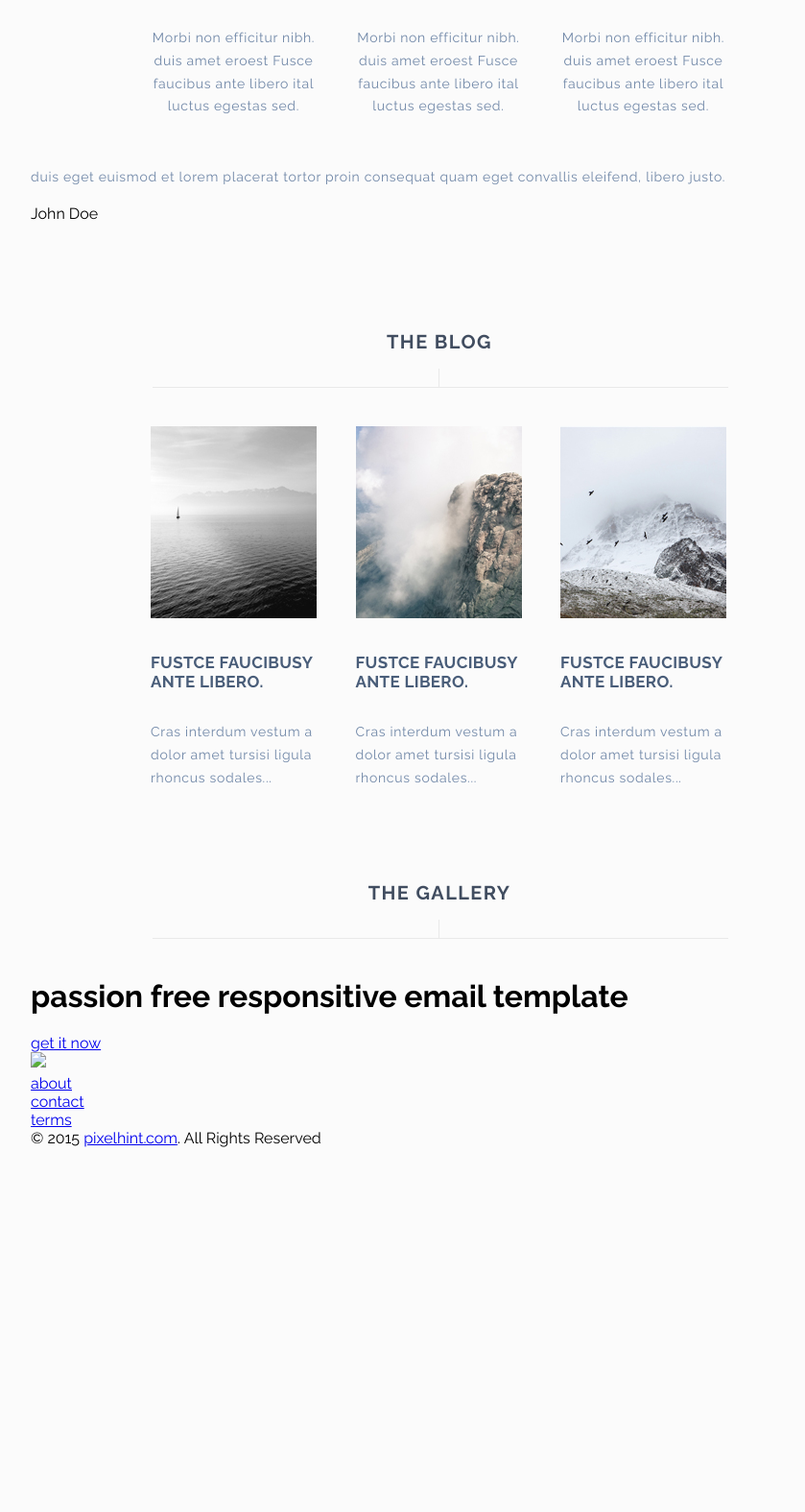
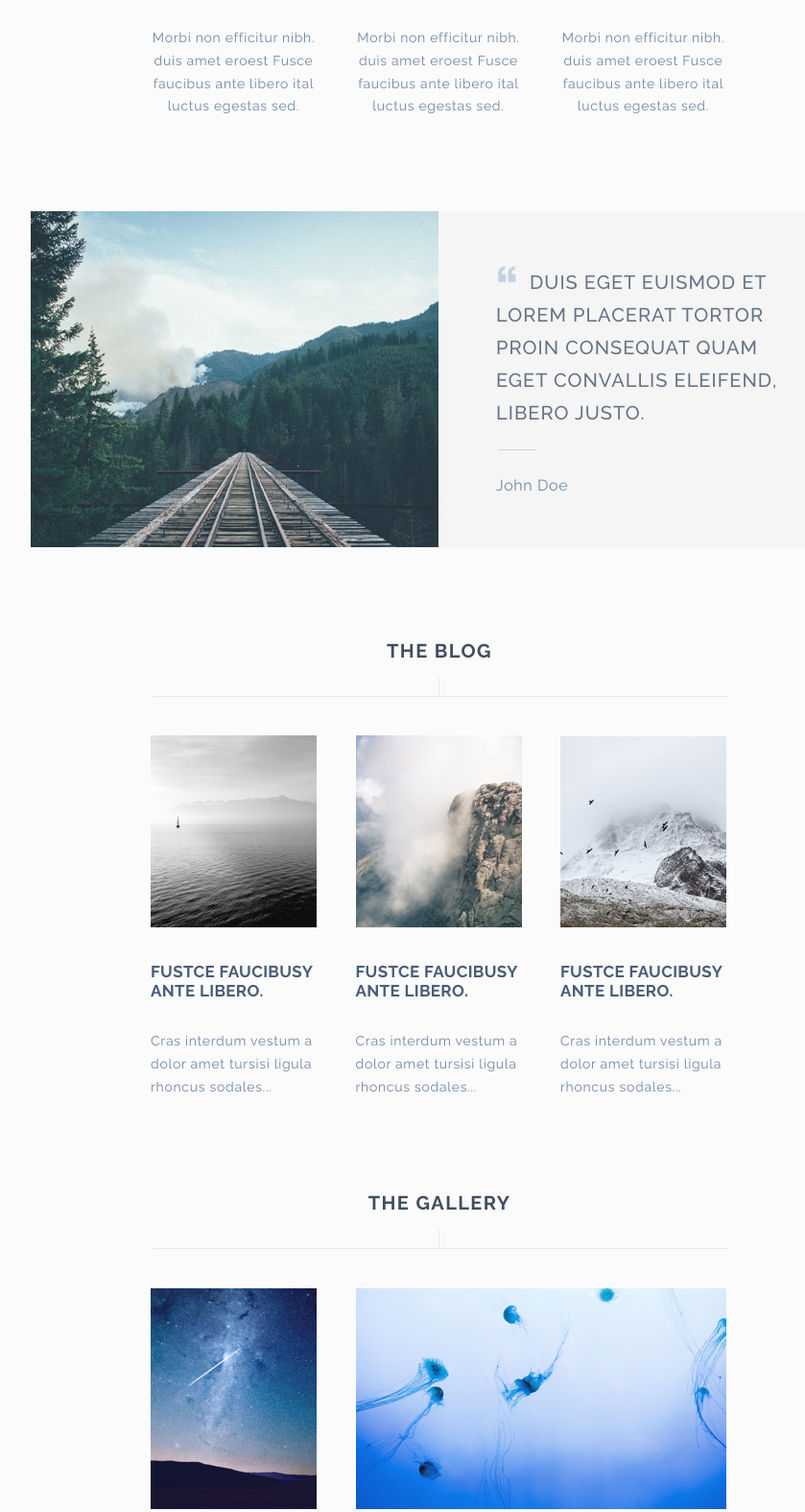
Before and after one commit to AlexanderBazukevich/Passion, a plain HTML site: page index.html in a window 1280 px wide. Shown: the part 924-2499 px from the top of the page at 96% size, without its empty margins (183-1022 px from the left). Before the commit the page ends 2119 px from the top, so only its background shows below. Drawn offline with Linux system fonts and the light colour scheme.

Commit message:
developed: added section, gallery, cover and footer

```diff
--- a/index.html
+++ b/index.html
@@ -9,7 +9,7 @@
     <body>
         <div class="header">
             <div class="header__logo">
-                <a class="logo" href="/"><img class="logo__image" src="header_logo.png"></a>
+                <a class="logo" href="#"><img class="logo__image" src="header_logo.png"></a>
             </div>
             <h1 class="header__title">passion a responsive email template.</h1>
             <a class="header__button" href="#">download</a>
@@ -34,8 +34,10 @@
             </div>
         </div>
 
-        <div class="section">
-            <img class="section__cover">
+        <div class="section section_wide">
+            <div class="section__cover">
+                <img src="quote_img.jpg">
+            </div>
             <p class="section__fragment section__fragment_big">duis eget euismod et lorem placerat tortor proin consequat quam eget convallis eleifend, libero justo.</p>
             <p class="section__author">John Doe</p>
         </div>
@@ -62,32 +64,26 @@
         <div class="content">
             <h1 class="content__title">the gallery</h1>
             <div class="gallery">
-                <a class="gallery__link" href="#"><img class="gallery__image gallery__image_vertical"></a>
-                <a class="gallery__link" href="#"><img class="gallery__image gallery__image_horizontal"></a>
-                <a class="gallery__link" href="#"><img class="gallery__image gallery__image_horizontal"></a>
-                <a class="gallery__link" href="#"><img class="gallery__image gallery__image_vertical"></a>
+                <a class="gallery__link" href="#"><img class="gallery__image" src="gallery_img1.jpg"></a>
+                <a class="gallery__link" href="#"><img class="gallery__image" src="gallery_img2.jpg"></a>
+                <a class="gallery__link" href="#"><img class="gallery__image" src="gallery_img3.jpg"></a>
+                <a class="gallery__link" href="#"><img class="gallery__image" src="gallery_img4.jpg"></a>
             </div>
         </div>
 
         <div class="cover">
-            <h1 class="cover__title">passion <span class="cover__title cover__title_bold">free</span> responsitive email template</h1>
+            <h1 class="cover__title">passion <span class="cover__title cover__title_bold">free</span> responsive email template</h1>
             <a class="cover__button" href="#">get it now</a>
         </div>
 
         <div class="footer">
             <div class="footer__logo">
-                <a class="logo" href="/"><img class="logo__image" src="#"></a>
+                <a class="logo" href="#"><img class="logo__image" src="footer_logo.png"></a>
             </div>
             <div class="sitemap">
-                <div class="sitemap__item">
-                    <a class="sitemap__link" href="#">about</a>
-                </div>
-                <div class="sitemap__item">
-                    <a class="sitemap__link" href="#">contact</a>
-                </div>
-                <div class="sitemap__item">
-                    <a class="sitemap__link" href="#">terms</a>
-                </div>
+                <a class="sitemap__link" href="#">about</a>
+                <a class="sitemap__link" href="#">contact</a>
+                <a class="sitemap__link" href="#">terms</a>
             </div>
             <div class="copyright">
                 <span class="copyright__text">© 2015 <a class="copyright__link" href="http://pixelhint.com/">pixelhint.com</a>. All Rights Reserved</span>
--- a/passion.css
+++ b/passion.css
@@ -31,11 +31,11 @@ body {
 }
 
 .header__title:before {
+    content: "";
     display: block;
     height: 1px;
     width: 600px;
     margin: 0 0 68px 2px;
-    content: "";
     background-color: gray;
     opacity: 0.3;
 }
@@ -85,10 +85,10 @@ body {
 
 .content__title:before,
 .content__title:after {
+    content: "";
     position: absolute;
     bottom: 0;
     display: block;
-    content: "";
     background-color: #e9e9e9;
 }
 
@@ -104,11 +104,19 @@ body {
 }
 
 .section {
+   position: relative;
 }
 
 .section_short {
     width: 173px;
 }
+
+
+.section_wide {
+    margin-top: 97px;
+    background-color: #f5f5f5;
+}
+
 
 .section_center {
     text-align: center;
@@ -141,6 +149,12 @@ body {
     margin: 40px 0 32px 0;
 }
 
+.section__cover {
+    height: 350px;
+    width: 425px;
+    overflow: hidden;
+}
+
 .section__title {
     margin: 0;
     color: #495d79;
@@ -156,3 +170,179 @@ body {
     letter-spacing: 0.05em;
     line-height: 1.7;
 }
+
+.section__fragment_big {
+    position: absolute;
+    left: calc(50% + 60px);
+    top: 57px;
+    margin: 0;
+    padding: 0 50px 22px 0;
+    color: #667386;
+    font-size: 20px;
+    font-weight: 500;
+    text-indent: 35px;
+    text-transform: uppercase;
+}
+
+.section__fragment_big:before,
+.section__fragment_big:after {
+    content: "";
+    position: absolute;
+    left: 2px;
+}
+
+.section__fragment_big:before {
+    height: 17px;
+    width: 19px;
+    background-image: url(quote.png);
+}
+
+.section__fragment_big:after {
+    bottom: 0;
+    height: 1px;
+    width: 40px;
+    background-color: #d3d1d1;
+}
+
+.section__author {
+    position: absolute;
+    left: calc(50% + 60px);
+    top: 276px;
+    margin: 0;
+    color: #7188a8;
+    letter-spacing: 0.04em;
+}
+
+.gallery {
+    display: flex;
+    flex-wrap: wrap;
+    justify-content: space-between;
+    margin-top: 41px;
+}
+
+.gallery__link {
+    font-size: 0;
+}
+
+.gallery__link:nth-child(1n+3) {
+    margin-top: 40px;
+}
+
+.gallery-image {}
+
+.cover {
+    height: 173px;
+    margin-top: 82px;
+    padding: 92px 200px;
+    text-align: center;
+    background: linear-gradient(to top, #56647b, #414d60);
+}
+
+.cover__title {
+    margin: 0 0 54px 0;
+    color: #ffffff;
+    font-size: 30px;
+    font-weight: 100;
+    letter-spacing: .06em;
+    line-height: 1.29;
+    text-transform: uppercase;
+}
+
+.cover__title_bold {
+    font-weight: bold;
+}
+
+.cover__button {
+    padding: 15px 56px;
+    color: #424e61;
+    font-size: 16px;
+    font-weight: 600;
+    letter-spacing: .03em;
+    text-decoration: none;
+    text-transform: uppercase;
+    background-color: #ffffff;
+}
+
+.footer {
+    position: relative;
+    display: flex;
+    flex-wrap: wrap;
+    justify-content: space-between;
+    padding: 39px 125px;
+    background-color: #f5f5f5;
+}
+
+.footer:before {
+    content: "";
+    position: absolute;
+    top: 99px;
+    display: block;
+    height: 1px;
+    width: 600px;
+    background-color: #e5e5e5;
+}
+
+.footer__logo {
+    margin-bottom: 65px;
+}
+
+.sitemap {
+    display: flex;
+    justify-content: space-between;
+    width: 198px;
+    margin-left: 100px;
+}
+
+.sitemap__link {
+    margin-top: 4px;
+    color: #414d60;
+    font-size: 14px;
+    letter-spacing: .05em;
+    text-decoration: none;
+}
+
+.copyright {}
+
+.copyright__text {
+    color: #414d60;
+    font-size: 12px;
+    font-weight: 500;
+    letter-spacing: .02em;
+}
+
+.copyright__link {
+    color: #2f3949;
+    font-weight: 700;
+    text-decoration: none;
+}
+
+.social {
+    display: flex;
+    justify-content: space-between;
+    width: 124px;
+    margin: 6px -3px;
+}
+
+.social__link {
+    display: inline-block;
+    height: 15px;
+    width: 15px;
+    background-position: center center;
+    background-repeat: no-repeat;
+}
+
+.social__link_facebook {
+    background-image: url(facebook.png);
+}
+
+.social__link_twitter {
+    background-image: url(twitter.png);
+}
+
+.social__link_google {
+    background-image: url(gplus.png);
+}
+
+.social__link_linkedin {
+    background-image: url(linkedin.png);
+}
```
Also changed, not shown: facebook.png (added), footer_logo.png (added), gallery_img1.jpg (added), gallery_img2.jpg (added), gallery_img3.jpg (added), gallery_img4.jpg (added), gplus.png (added), linkedin.png (added), quote.png (added), quote_img.jpg (added), twitter.png (added).
